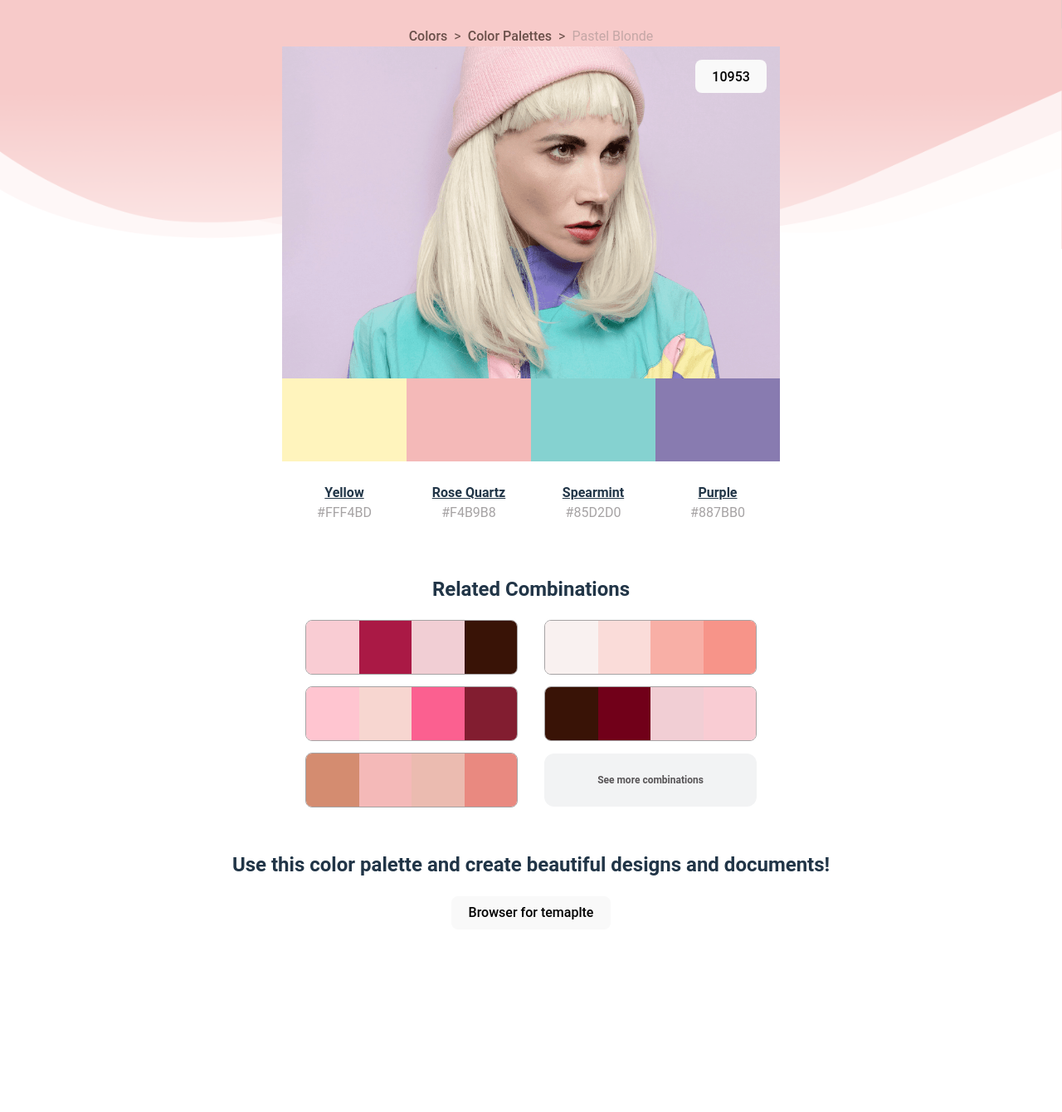
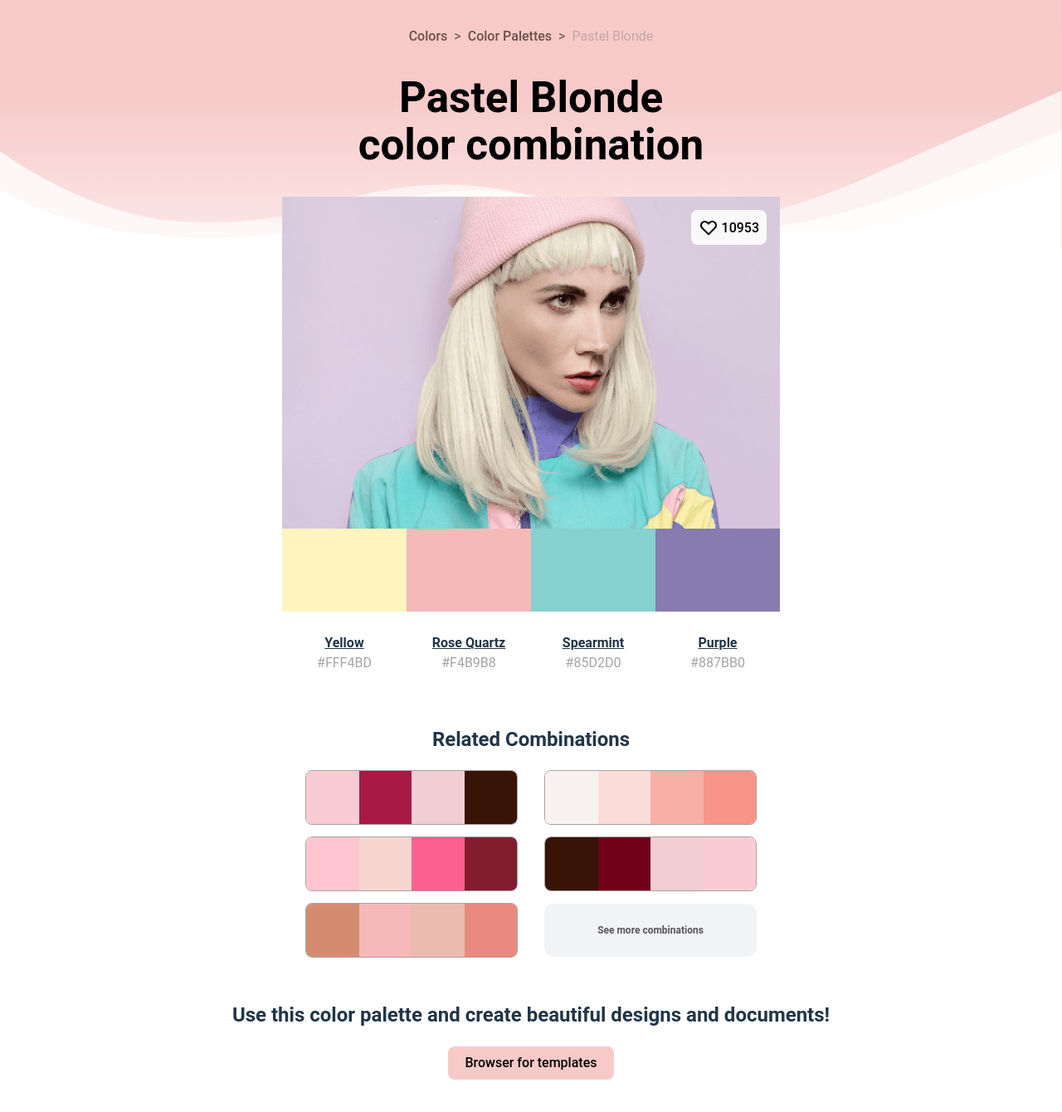
Before and after one commit to nhanquach/dynamic-template-header, a Vue app: page / in a window 1280 px wide. Shown: the top 1340 px of the page at 83% size. Before the commit the page ends 1168 px from the top, so only its background shows below. Built offline with nearby package versions, Linux system fonts and the light colour scheme.

Commit message:
feat: support get contrast color

```diff
--- a/src/components/BrowseMore.vue
+++ b/src/components/BrowseMore.vue
@@ -1,9 +1,22 @@
 <template>
     <div class="browse-more-container">
         <h2>Use this color palette and create beautiful designs and documents!</h2>
-        <button class="brow-template">Browser for temaplte</button>
+        <button class="browse-template" :style="{ backgroundColor: buttonColor, color: textColor }">Browser for
+            templates</button>
     </div>
 </template>
+
+<script setup lang="ts">
+import { computed } from 'vue';
+import { getBestContrastColor } from '../utils/colors';
+
+const props = defineProps<{ buttonColor?: string }>();
+
+const textColor = computed(() => {
+    return getBestContrastColor(props.buttonColor, '#000')
+})
+
+</script>
 
 <style scoped>
 .browse-more-container {
--- a/src/components/ColorPalette.vue
+++ b/src/components/ColorPalette.vue
@@ -1,14 +1,16 @@
 <template>
   <div class="palette">
-    <div class="color-box-container">
+    <div class="palette__colors">
       <div class="color-box" v-for="color in palette.colors" :key="color" :style="{ backgroundColor: color }" />
     </div>
     <div class="palette__name">{{ palette.name }}</div>
     <div class="palette__likes">
-      <span class="heart-icon">
+      <span class="palette-likes__icon">
         <HeartIcon :liked="palette.liked" />
       </span>
-      {{ palette.likes }}
+      <span class="palette-likes__count">
+        {{ palette.likes }}
+      </span>
     </div>
   </div>
 </template>
@@ -16,7 +18,7 @@
 <script setup lang="ts">
 import HeartIcon from './HeartIcon.vue';
 
-import { RelatedCombination } from '../types/combination.d.ts'
+import { RelatedCombination } from '../types/combination'
 
 const props = defineProps<{
   palette: RelatedCombination
@@ -46,13 +48,18 @@ const props = defineProps<{
     bottom: 0;
     right: 8px;
     display: flex;
+    align-items: center;
     gap: 4px;
 
 
-    .heart-icon {
+    .palette-likes__icon {
       width: 1.5rem;
       height: 1.5rem;
       display: block;
+    }
+
+    .palette-likes__count {
+      font-size: 14px;
     }
   }
 }
@@ -68,7 +75,7 @@ const props = defineProps<{
   }
 }
 
-.color-box-container {
+.palette__colors {
   display: flex;
   justify-content: center;
   align-items: center;
--- a/src/components/HeaderText.vue
+++ b/src/components/HeaderText.vue
@@ -1,16 +1,10 @@
 <template>
-  <h1>{{ name }}</h1>
-  <h1>color combination</h1>
+  <h1 :style="{ color: color }">{{ name }} <br /> color combination</h1>
 </template>
 
 <script setup lang='ts'>
 defineProps<{
-    name: string
+  name: string;
+  color?: string;
 }>()
 </script>
-
-<style scoped>
-h1 {
-    line-height: 24px;
-}
-</style>
--- a/src/components/HeartIcon.vue
+++ b/src/components/HeartIcon.vue
@@ -6,7 +6,7 @@
 </template>
 
 <script setup lang="ts">
-defineProps<{ liked: boolean }>()
+defineProps<{ liked?: boolean }>()
 
 </script>
 
--- a/src/components/SelectedPalette.vue
+++ b/src/components/SelectedPalette.vue
@@ -1,13 +1,19 @@
 <template>
   <div class="selected-palette">
+    <HeaderText :name="palette.name" :color="textColor" />
     <div class="palette-thumbnail">
       <img :src='"../_images/Thumbnail/" + props.palette.featuredImage.url' class="palette-thumbnail__image"
         alt="palette thumbnail" />
-      <div class="like-counts">
-        <button class="like-button" @click="like">
+
+      <button class="like-button" @click="like">
+        <span class="like-button__icon">
+          <HeartIcon :liked="liked" />
+        </span>
+        <span class="like-button__count">
           {{ likeCount }}
-        </button>
-      </div>
+        </span>
+      </button>
+
     </div>
     <div class="colors">
       <div v-for="(color, index) in palette.colors" :key="index" class="color-box">
@@ -15,7 +21,9 @@
           @click="copyHexCode(color.hex)" />
         <div class="color-box__description">
           <div class="color-box-description__name">{{ color.name }}</div>
-          <div class="color-box-description__hex-code">{{ color.hex }}</div>
+          <div class="color-box-description__hex-code">
+            {{ color.hex }}
+          </div>
         </div>
       </div>
     </div>
@@ -26,6 +34,10 @@
 import { ref, computed } from 'vue'
 import { Combination } from '../types/combination';
 
+import HeartIcon from './HeartIcon.vue';
+import HeaderText from './HeaderText.vue';
+import { getBestContrastColor } from '../utils/colors';
+
 const props = defineProps<{
   palette: Combination
 }>()
@@ -33,13 +45,17 @@ const props = defineProps<{
 const liked = ref(false)
 const copyStatus = ref('Copy')
 
-const like = () => {
-  liked.value = !liked.value
-}
+const textColor = computed(() => {
+  return getBestContrastColor(props.palette.color.hex)
+})
 
 const likeCount = computed(() => {
   return liked.value ? props.palette.likes + 1 : props.palette.likes
 })
+
+const like = () => {
+  liked.value = !liked.value
+}
 
 const copyHexCode = async (hexCode: string) => {
   try {
@@ -54,7 +70,6 @@ const copyHexCode = async (hexCode: string) => {
     }, 500);
   }
 }
-
 </script>
 
 <style scoped>
@@ -78,11 +93,26 @@ const copyHexCode = async (hexCode: string) => {
   height: auto;
 }
 
-.like-counts {
+.like-button {
+  display: flex;
+  align-items: center;
+  justify-content: space-between;
+  gap: 4px;
   position: absolute;
-  top: 0;
-  right: 0;
-  padding: 16px;
+  top: 16px;
+  right: 16px;
+  padding: 8px;
+
+  .like-button__icon {
+    height: 24px;
+    width: 24px;
+    display: block;
+  }
+
+  .like-button__count {
+    font-size: 16px;
+  }
+
 }
 
 .colors {
--- /dev/null
+++ b/src/utils/colors.ts
@@ -0,0 +1,35 @@
+const hexToRgb = (hex: string): [number, number, number] => {
+  const shorthandRegex = /^#?([a-f\d])([a-f\d])([a-f\d])$/i;
+  hex = hex.replace(shorthandRegex, (_m, r, g, b) => r + r + g + g + b + b);
+
+  const result = /^#?([a-f\d]{2})([a-f\d]{2})([a-f\d]{2})$/i.exec(hex);
+  return result
+    ? [
+        parseInt(result[1], 16),
+        parseInt(result[2], 16),
+        parseInt(result[3], 16),
+      ]
+    : [0, 0, 0];
+};
+
+const getLuminance = (r: number, g: number, b: number): number => {
+  const a = [r, g, b].map((v) => {
+    v /= 255;
+    return v <= 0.03928 ? v / 12.92 : Math.pow((v + 0.055) / 1.055, 2.4);
+  });
+  return a[0] * 0.2126 + a[1] * 0.7152 + a[2] * 0.0722;
+};
+
+export const getBestContrastColor = (
+  hexColor?: string,
+  defaultColor?: string
+): string => {
+  if (!hexColor) {
+    return defaultColor || "#000";
+  }
+
+  const [r, g, b] = hexToRgb(hexColor);
+  const luminance = getLuminance(r, g, b);
+
+  return luminance > 0.179 ? "#000000" : "#FFFFFF";
+};
```
